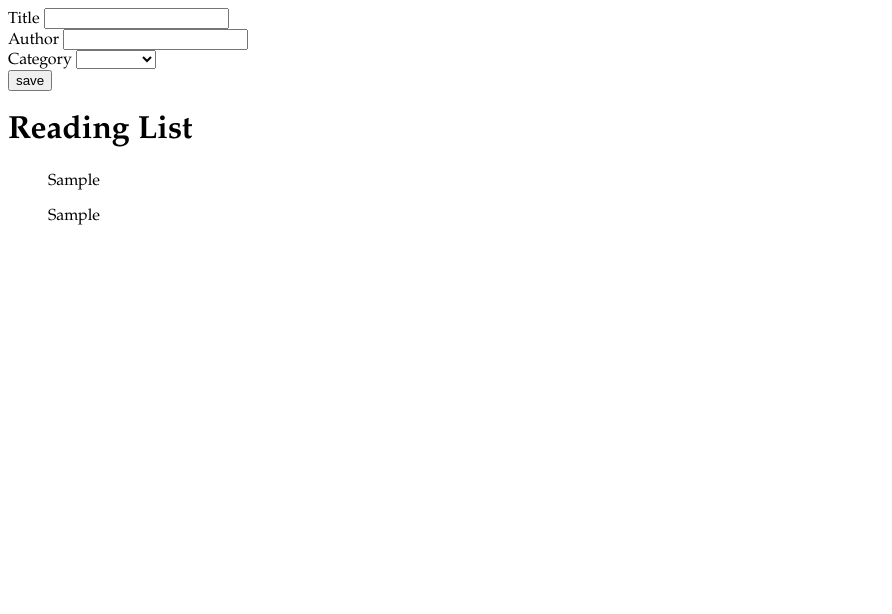
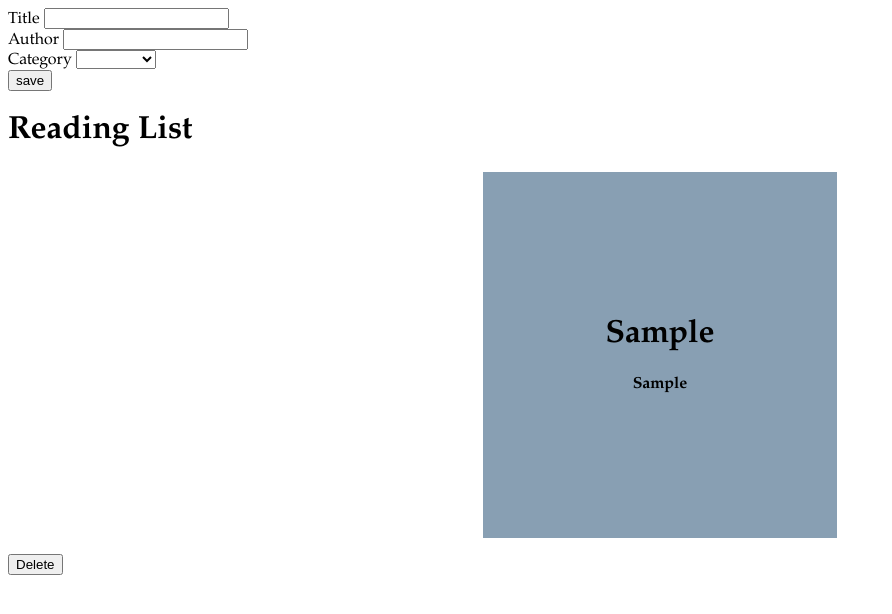
Before and after one commit to RekaKovacs93/week_07-day_01-lab, a plain HTML site: page index.html in a window 1280 px wide. Both pictures are taken after typing "Sample", "Sample" into the empty fields and a click on the input "save". Shown: the whole page, without its empty margins (0-892 px from the left). Drawn offline with Linux system fonts and the light colour scheme.

Commit message:
exteension done

```diff
--- a/css/main.css
+++ b/css/main.css
@@ -1,3 +1,19 @@
 body {
   font-family: Palatino;
 }
+
+ul {
+  display:flex;
+  flex-direction: row;
+  justify-content:space-around;
+  align-items: center;
+  flex-wrap: wrap;
+}
+
+.blue {
+  background-color: rgb(136, 159, 179);
+  padding: 10%;
+  text-align: center;
+
+
+}
--- a/js/app.js
+++ b/js/app.js
@@ -3,6 +3,11 @@ document.addEventListener('DOMContentLoaded', () => {
 
   const form = document.querySelector("#new-item-form")
   form.addEventListener("submit", handleForm)
+
+  let button = document.createElement("button")
+  document.querySelector("body").append(button)
+  button.textContent = "Delete"
+
 })
 
 
@@ -11,16 +16,30 @@ const handleForm = function(event) {
   let title = event.target.title.value
   let author = event.target.author.value
   let category = event.target.category.value
+
   let newBook = document.createElement("div")
-  let childrenT = document.createElement("p")
-  let childrenA = document.createElement("p")
+  let childrenT = document.createElement("h1")
+  let childrenA = document.createElement("h4")
   let childrenC = document.createElement("p")
+
+
+  newBook.classList.add("blue")
   newBook.append(childrenT, childrenA, childrenC)
+
   childrenT.textContent = `${title}`
   childrenA.textContent = `${author}`
   childrenC.textContent = `${category}`
 
   document.querySelector("#reading-list").appendChild(newBook)
+  const delAll = document.querySelector("button")
+  delAll.addEventListener("click", deleteAll)
+
+
 
   event.target.reset()
 }
+
+const deleteAll = function () {
+  console.log("Fuck yous")
+  document.querySelector("ul").remove()
+}
```
